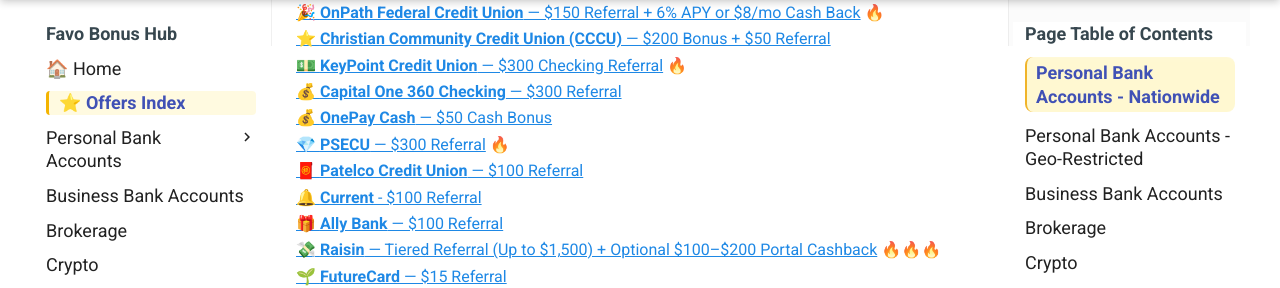
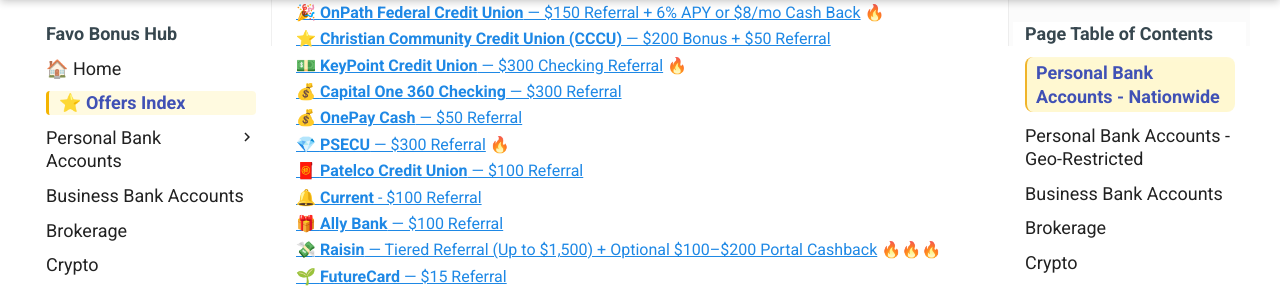
Before and after one commit to whispersofzephyr/favolinkhub-site, an MkDocs documentation site: the page built from docs/offers-index.md, in a window 1280 px wide and 900 px high, scrolled down 494 px. Shown: the part 152-440 px from the top of the window. Built offline with MkDocs 1.6.1 and Material for MkDocs 9.7.7, drawn with Linux system fonts in a browser that asks for light colours.

Commit message:
Change OnePay Cash bonus from Cash to Referral

```diff
--- a/docs/offers-index.md
+++ b/docs/offers-index.md
@@ -19,7 +19,7 @@ All current offers, organized by categories:
 [⭐ **Christian Community Credit Union (CCCU)** — $200 Bonus + $50 Referral](personal-bank-nationwide.md#cccu)
 [💵 **KeyPoint Credit Union** — $300 Checking Referral](personal-bank-nationwide.md#keypoint-cu) 🔥
 [💰 **Capital One 360 Checking** — $300 Referral](personal-bank-nationwide.md#capital-one)
-[💰 **OnePay Cash** — $50 Cash Bonus](personal-bank-nationwide.md#onepay-cash)
+[💰 **OnePay Cash** — $50 Referral](personal-bank-nationwide.md#onepay-cash)
 [💎 **PSECU** — $300 Referral](personal-bank-nationwide.md#psecu) 🔥
 [🧧 **Patelco Credit Union** — $100 Referral](personal-bank-nationwide.md#patelco)
 [🔔 **Current** - $100 Referral](personal-bank-nationwide.md#current)
```
